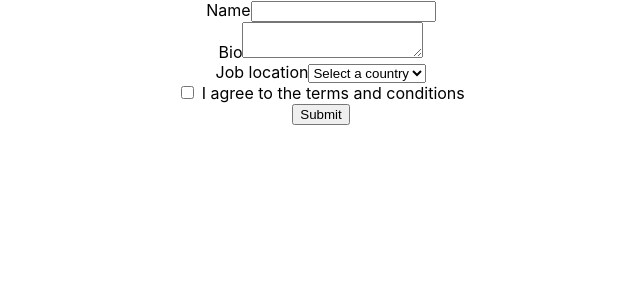
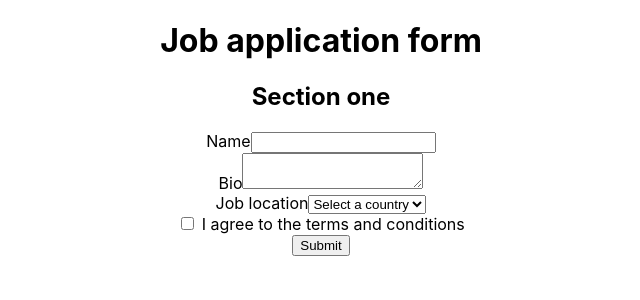
Before and after one commit to Dangereye/react-testing, a React (Create React App) app: page / in a window 1280 px wide. Shown: the top 300 px of the page, without its empty margins (319-959 px from the left). Built offline with nearby package versions, Linux system fonts and the light colour scheme.

Commit message:
Added page and section heading to Application. Updated application.test.

```diff
--- a/src/components/application/Application.tsx
+++ b/src/components/application/Application.tsx
@@ -1,5 +1,8 @@
 export default function Application() {
   return (
+    <>
+      <h1>Job application form</h1>
+      <h2>Section one</h2>
       <form>
         <div>
           <label htmlFor='name'>Name</label>
@@ -28,5 +31,6 @@ export default function Application() {
         </div>
         <button>Submit</button>
       </form>
+    </>
   );
 }
```
Also changed, not shown: 1 other file (tests, documents, lock files or other folders). Lines whose indentation alone changed are shown as unchanged.
